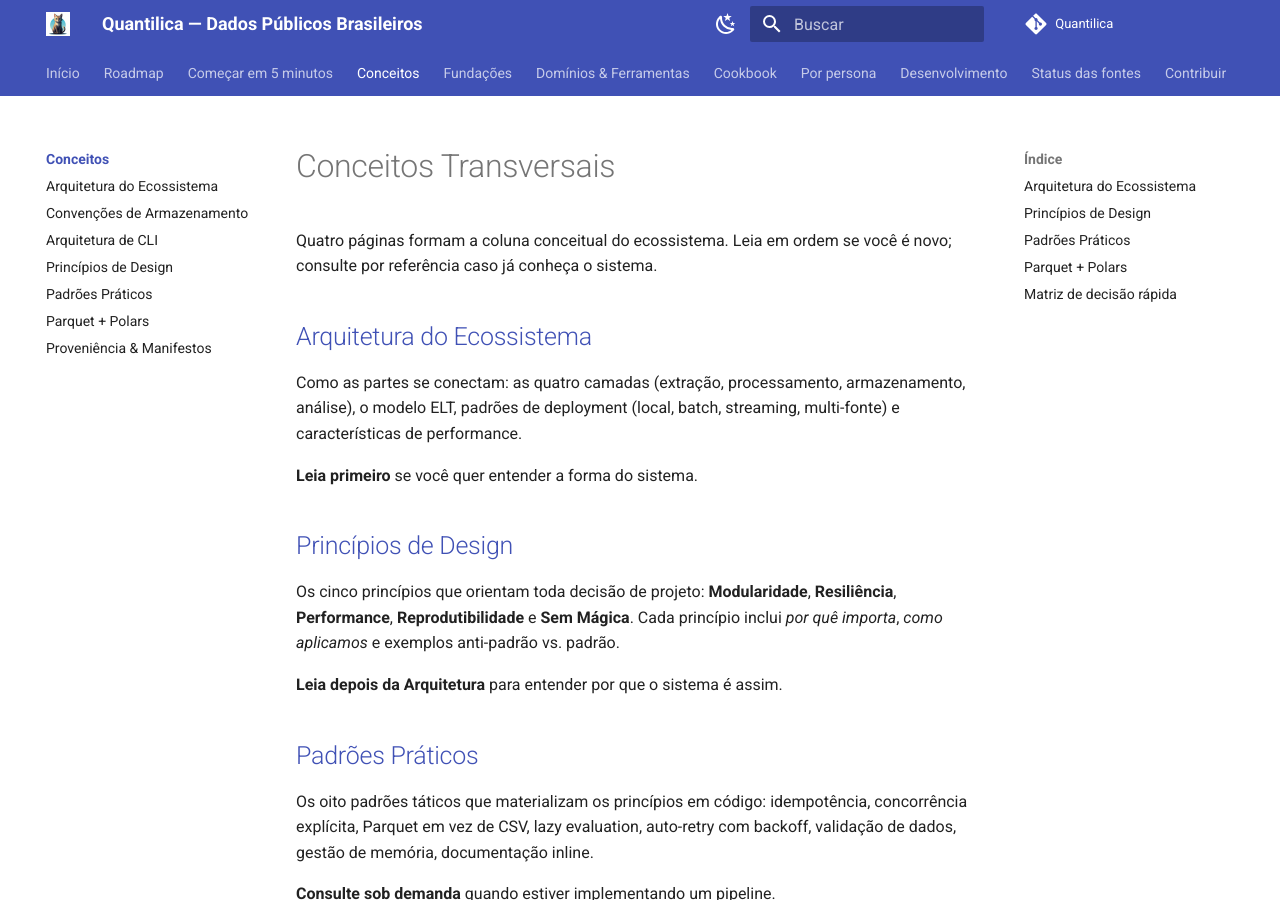
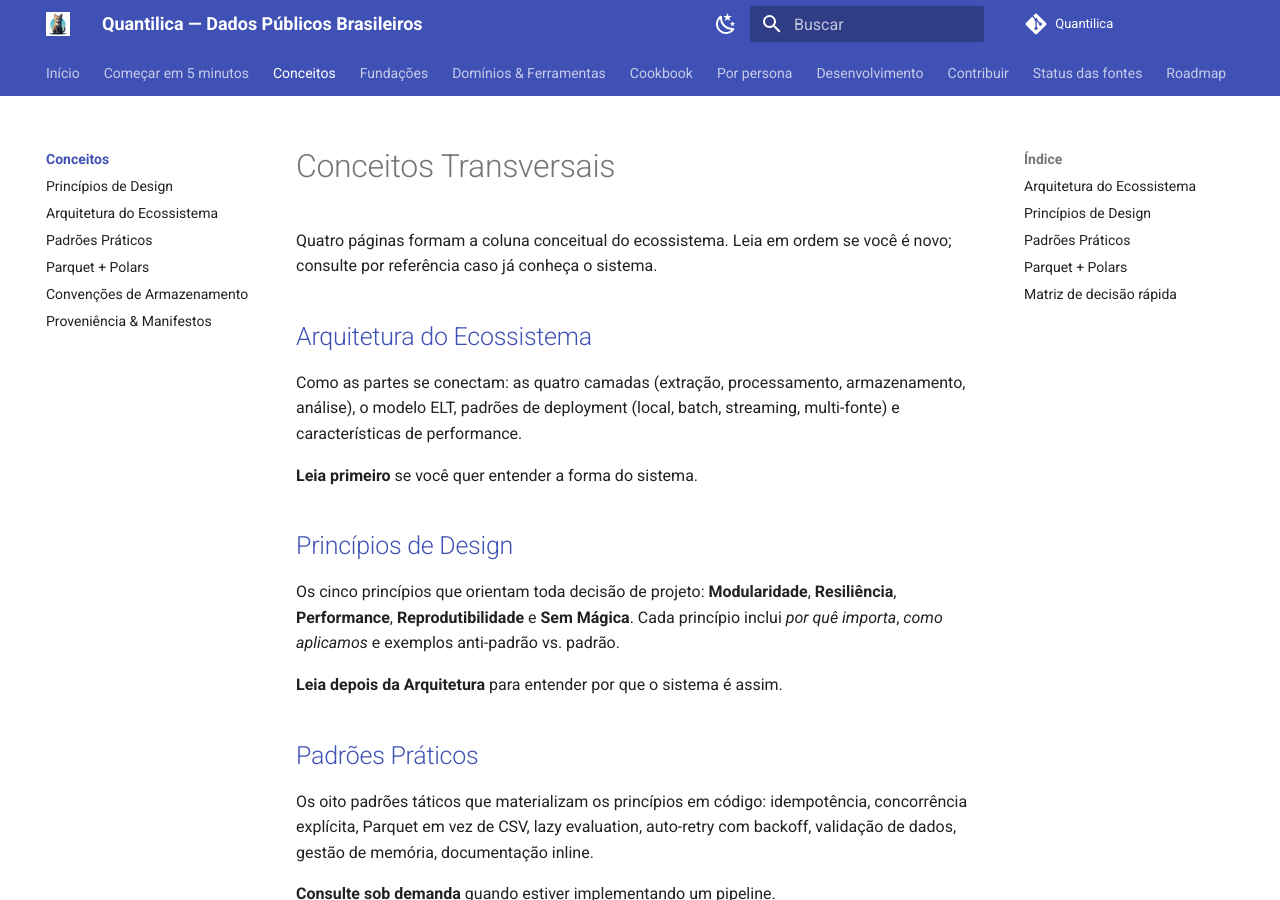
Before and after one commit to Quantilica/docs, an MkDocs documentation site: the page built from docs/concepts/index.md, in a window 1280 px wide and 900 px high. Built offline with MkDocs 1.6.1 and Material for MkDocs 9.7.7, drawn with Linux system fonts in a browser that asks for light colours; some web fonts are replaced; comment, search, counter and statistics services are not loaded.

Commit message:
refactor(docs): reorder mkdocs navigation for coherent learning path
- Move Quickstart to 2nd position (before Conceitos)
- Reorder Conceitos section: Princípios → Arquitetura → Padrões → Parquet+Polars → Storage → Proveniência
- Move Roadmap to penultimate position (meta content)
- Move Contribuir before Status (importance order)
- Remove concepts/cli.md from nav (merged into arquitetura.md)

This sequence reflects the natural learning progression: principles first,
then structure, patterns, tools, and implementation details.

```diff
--- a/mkdocs.yml
+++ b/mkdocs.yml
@@ -47,17 +47,15 @@
 
 nav:
   - Início: index.md
-  - Roadmap: roadmap.md
   - Começar em 5 minutos: quickstart.md
 
   - Conceitos:
       - concepts/index.md
+      - Princípios de Design: concepts/principios.md
       - Arquitetura do Ecossistema: concepts/arquitetura.md
-      - Convenções de Armazenamento: concepts/storage.md
-      - Arquitetura de CLI: concepts/cli.md
-      - Princípios de Design: concepts/principios.md
       - Padrões Práticos: concepts/padroes.md
       - Parquet + Polars: concepts/parquet-polars.md
+      - Convenções de Armazenamento: concepts/storage.md
       - Proveniência & Manifestos: concepts/proveniencia.md
 
   - Fundações:
@@ -110,8 +108,9 @@
       - Padrões de Escrita: normas/escrita.md
       - Padronização de CLI: normas/cli-fetchers.md
 
+  - Contribuir: contribuir.md
   - Status das fontes: status.md
-  - Contribuir: contribuir.md
+  - Roadmap: roadmap.md
   - Changelog: changelog.md
 
 plugins:
```
